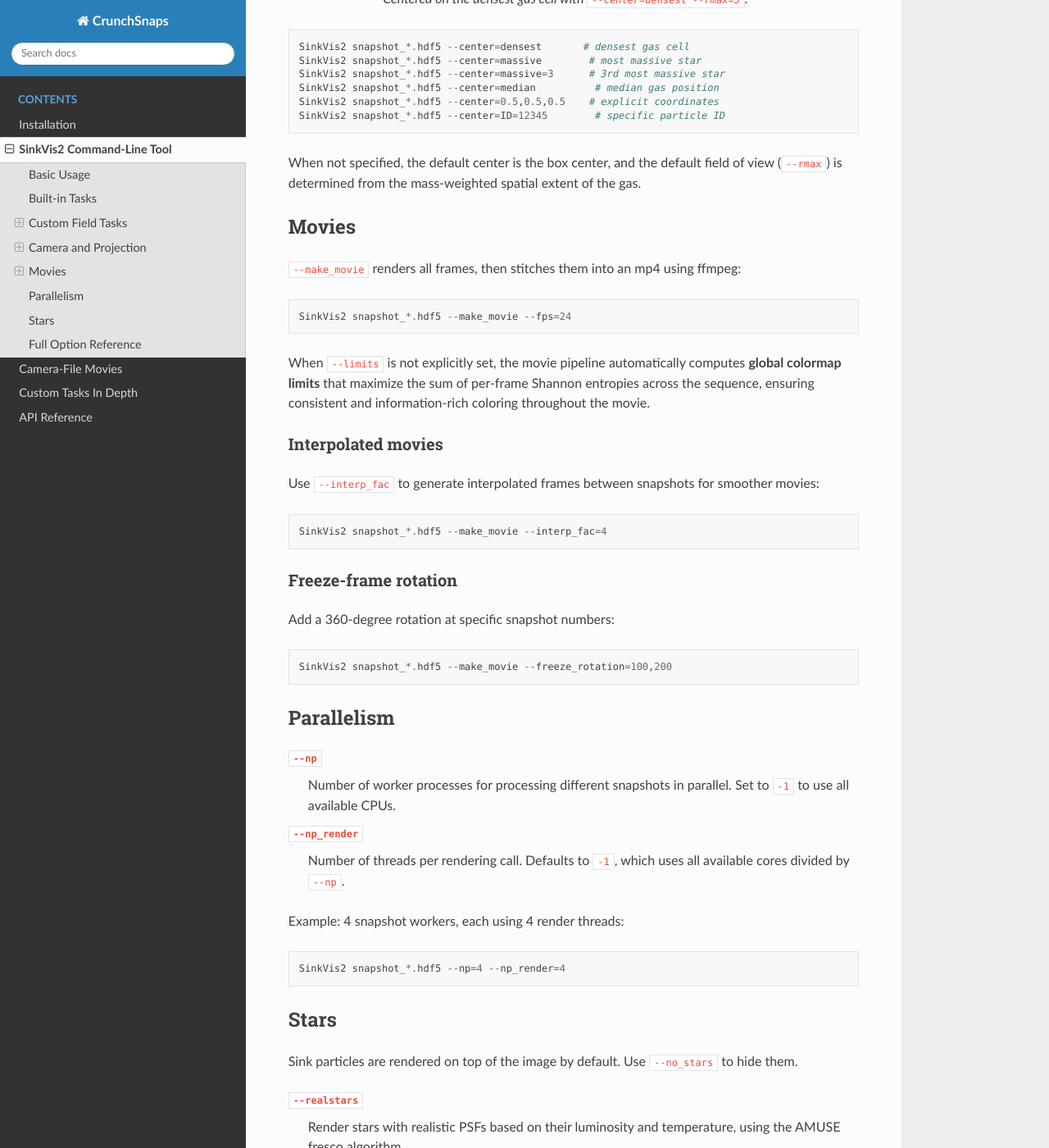
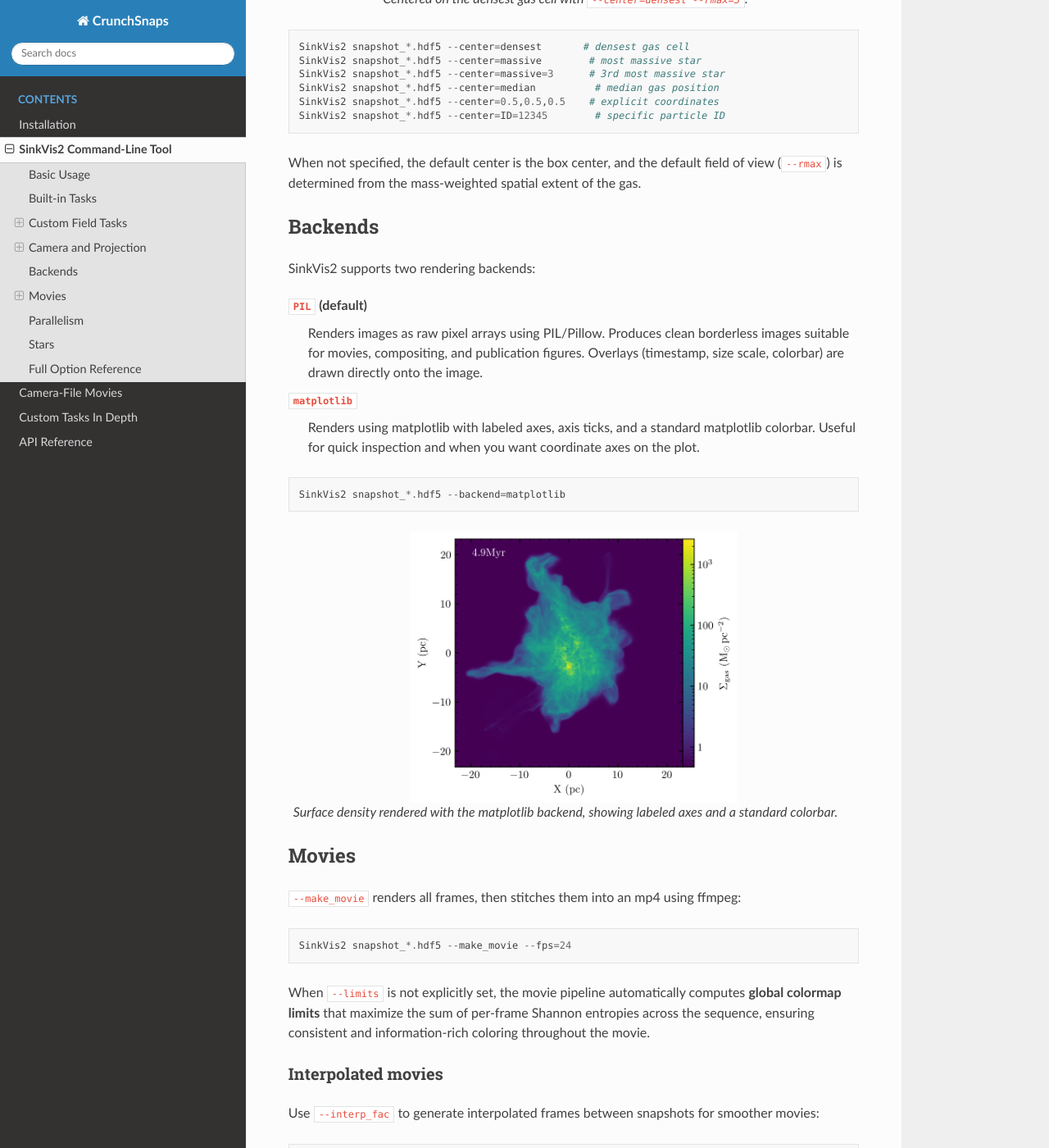
Before and after one commit to mikegrudic/CrunchSnaps, a Sphinx documentation site: the page built from docs/sinkvis2.rst, in a window 1280 px wide and 1400 px high, scrolled down 10302 px. Shown: the whole window at 82% size. Built offline with Sphinx 7.4.7 and the Read the Docs theme 3.1.0, drawn with Linux system fonts in a browser that asks for light colours.

```diff
--- a/docs/sinkvis2.rst
+++ b/docs/sinkvis2.rst
@@ -347,6 +347,33 @@
 field of view (``--rmax``) is determined from the mass-weighted spatial
 extent of the gas.
 
+Backends
+--------
+
+SinkVis2 supports two rendering backends:
+
+``PIL`` (default)
+    Renders images as raw pixel arrays using PIL/Pillow.  Produces clean
+    borderless images suitable for movies, compositing, and publication
+    figures.  Overlays (timestamp, size scale, colorbar) are drawn directly
+    onto the image.
+
+``matplotlib``
+    Renders using matplotlib with labeled axes, axis ticks, and a standard
+    matplotlib colorbar.  Useful for quick inspection and when you want
+    coordinate axes on the plot.
+
+::
+
+    SinkVis2 snapshot_*.hdf5 --backend=matplotlib
+
+.. figure:: _static/examples/sigmagas_matplotlib.png
+   :width: 400px
+   :align: center
+
+   Surface density rendered with the matplotlib backend, showing labeled
+   axes and a standard colorbar.
+
 Movies
 ------
 
--- a/pyproject.toml
+++ b/pyproject.toml
@@ -4,7 +4,7 @@
 
 [project]
 name = "CrunchSnaps"
-version = "0.13.3"
+version = "0.14.0"
 description = "Package for making publication-quality visualizations of GIZMO simulation data"
 readme = "README.md"
 license = "MIT"
```
Also changed, not shown: docs/_static/examples/sigmagas_matplotlib.png (added), 8 other files.
